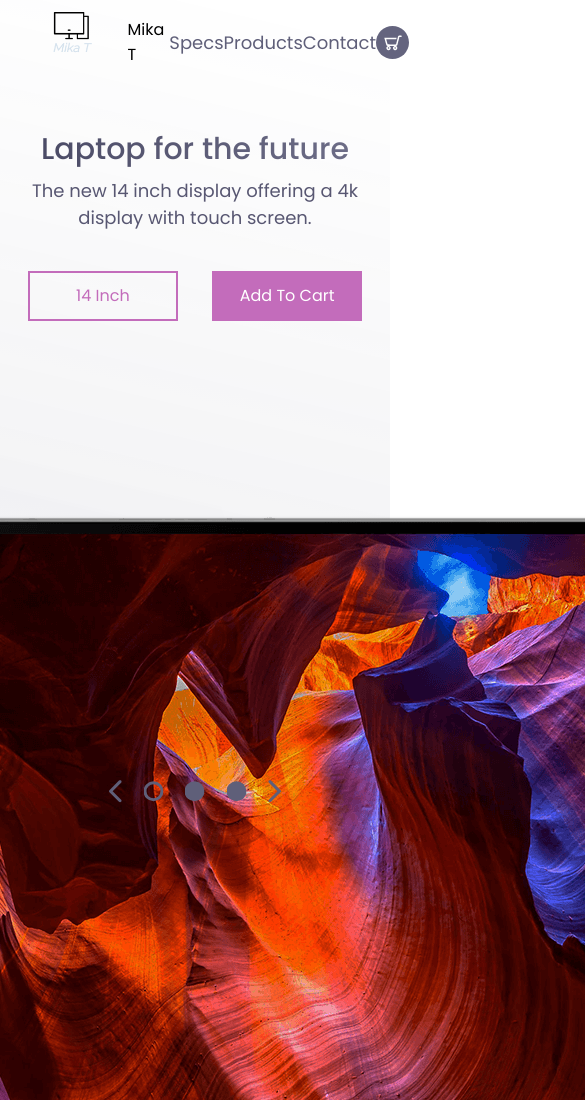
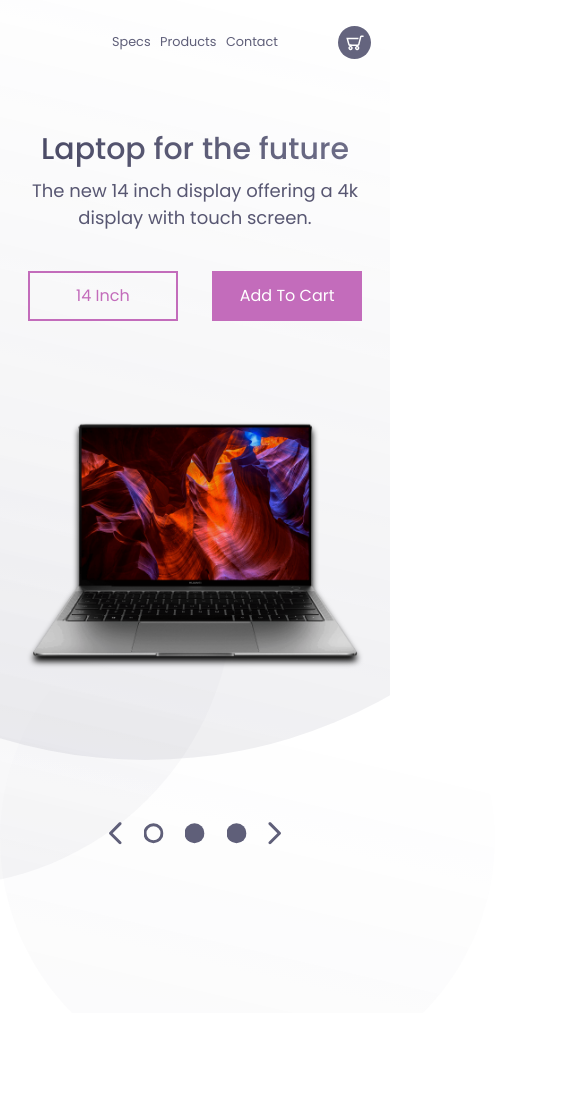
Before and after one commit to mika1407/Html-landing-page, a plain HTML site: page index.html in a window 390 px wide. Shown: the top 1100 px of the page, 585 px wide, since content can reach past the window. After the commit the page ends 1013 px from the top, so only its background shows below. Drawn offline with Linux system fonts and the light colour scheme.

Commit message:
added css

```diff
--- a/style.css
+++ b/style.css
@@ -152,6 +152,15 @@ nav {
   .presentation {
     flex-direction: column;
   }
+  .logo2,
+  .logo {
+    display: none;
+  }
+  .nav-link {
+    justify-content: space-around;
+    list-style: none;
+    font-size: 80%;
+  }
   .introduction {
     margin-top: 5vh;
     text-align: center;
@@ -165,14 +174,16 @@ nav {
   .cta {
     padding: 10px 0px 0px 0px;
   }
+
   .laptop-select {
-    bottom: 5%;
+    bottom: 0%;
     right: 50%;
     width: 50%;
+
     transform: translate(50%, 5%);
   }
   .cover img {
-    height: 80%;
+    height: 70%;
   }
   .small-eclipse,
   .mid-eclipse,
@@ -180,3 +191,21 @@ nav {
     opacity: 0.2;
   }
 }
+@media screen and (max-width: 414px) {
+  .presentation {
+    flex-direction: column;
+  }
+  .cover img {
+    height: 320px;
+  }
+  .nav-link {
+    display: grid;
+    grid-template-columns: auto 1fr auto;
+    list-style: none;
+    font-size: 80%;
+  }
+  .cta-add,
+  .cta-select {
+    justify-items: center;
+  }
+}
```
